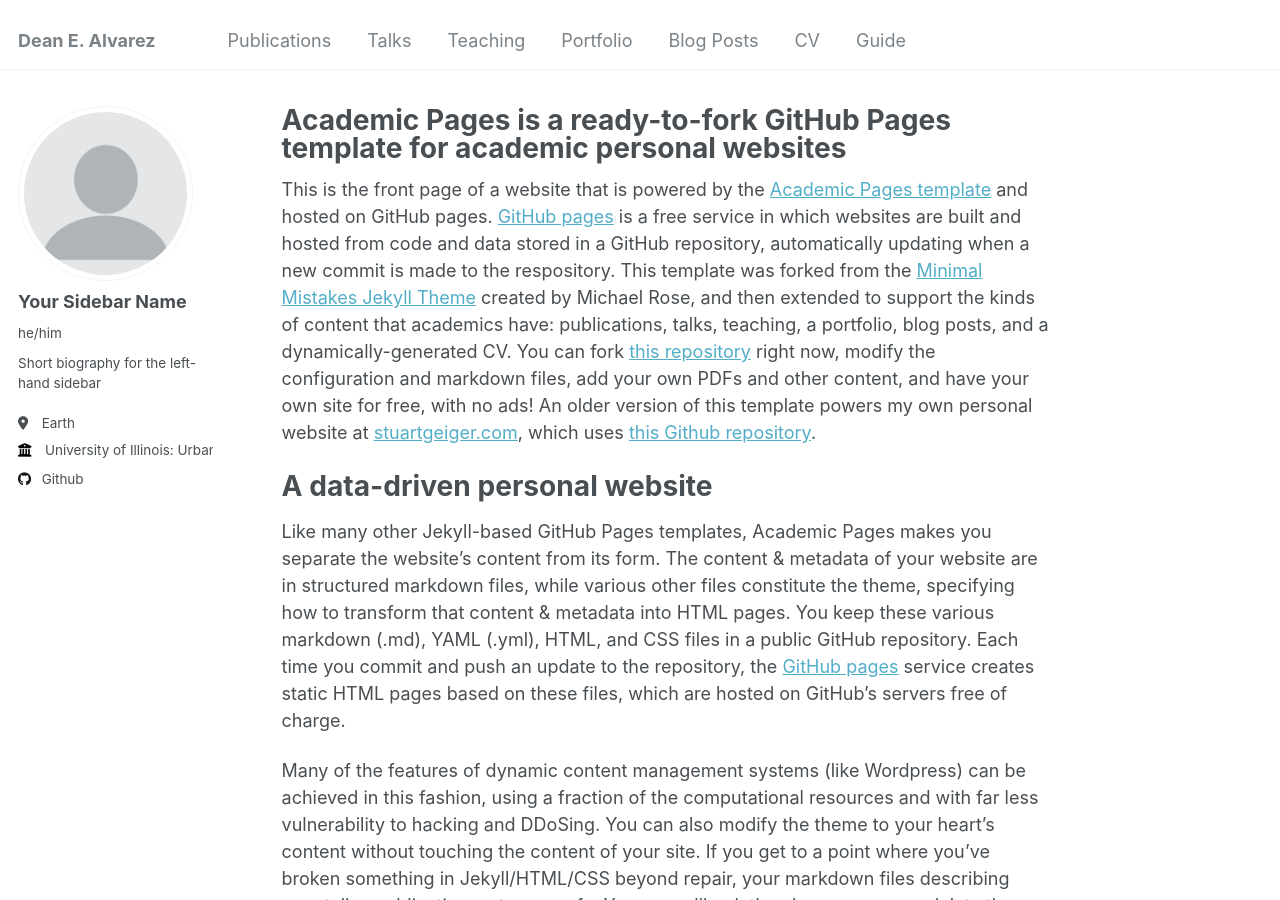
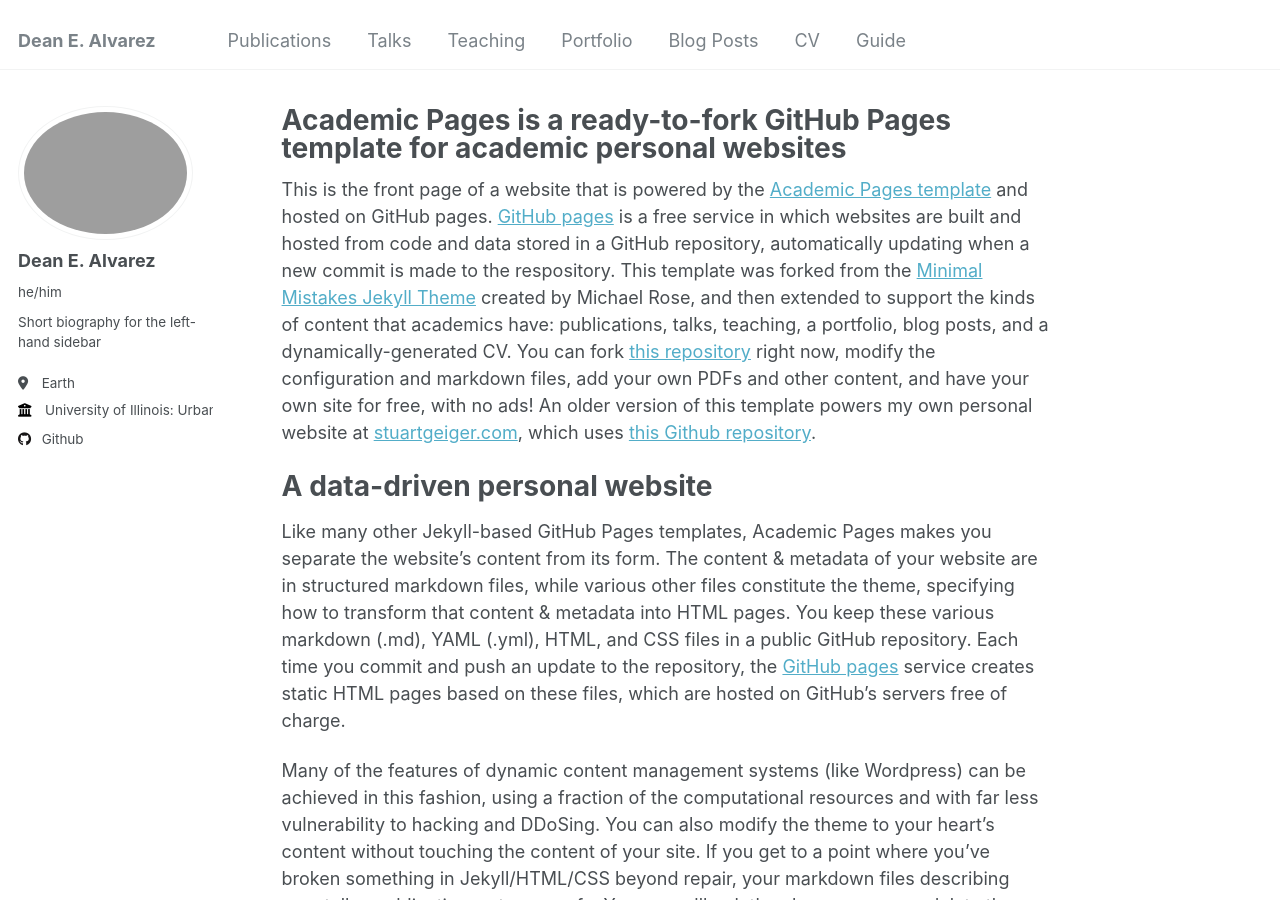
Before and after one commit to DeanAlvarez/DeanAlvarez.github.io, a Jekyll site: the page built from _pages/about.md, in a window 1280 px wide and 900 px high. Built offline with Jekyll 4.4.1, drawn with Linux system fonts in a browser that asks for light colours.

Commit message:
Update _config.yml

```diff
--- a/_config.yml
+++ b/_config.yml
@@ -21,8 +21,8 @@
 #               Additional customization can be done by editing /_includes/author-profile.html
 author:
   # Biographic information
-  avatar           : "profile.png"
-  name             : "Your Sidebar Name"
+  avatar           : # "profile.png"
+  name             : "Dean E. Alvarez"
   pronouns         : "he/him"
   bio              : "Short biography for the left-hand sidebar"
   location         : "Earth"
```
